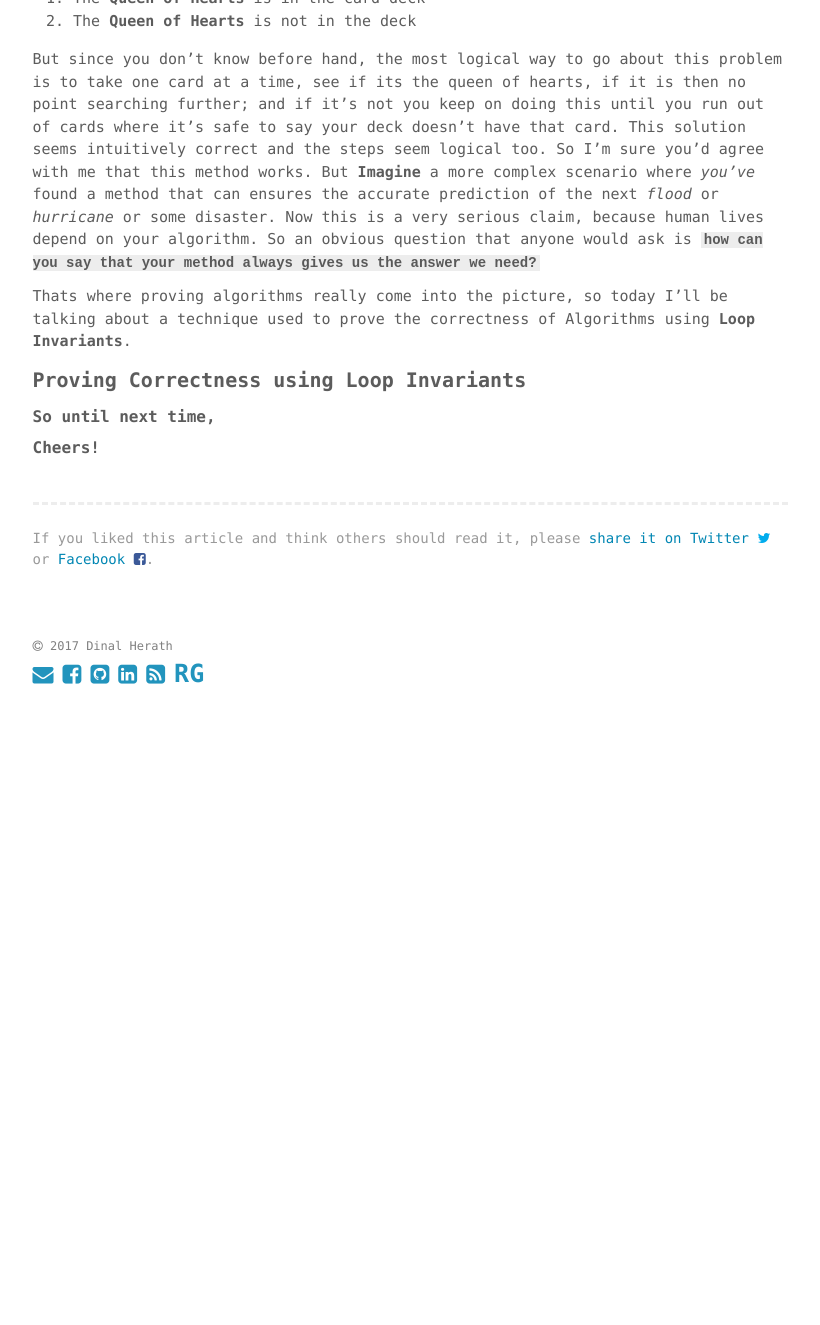
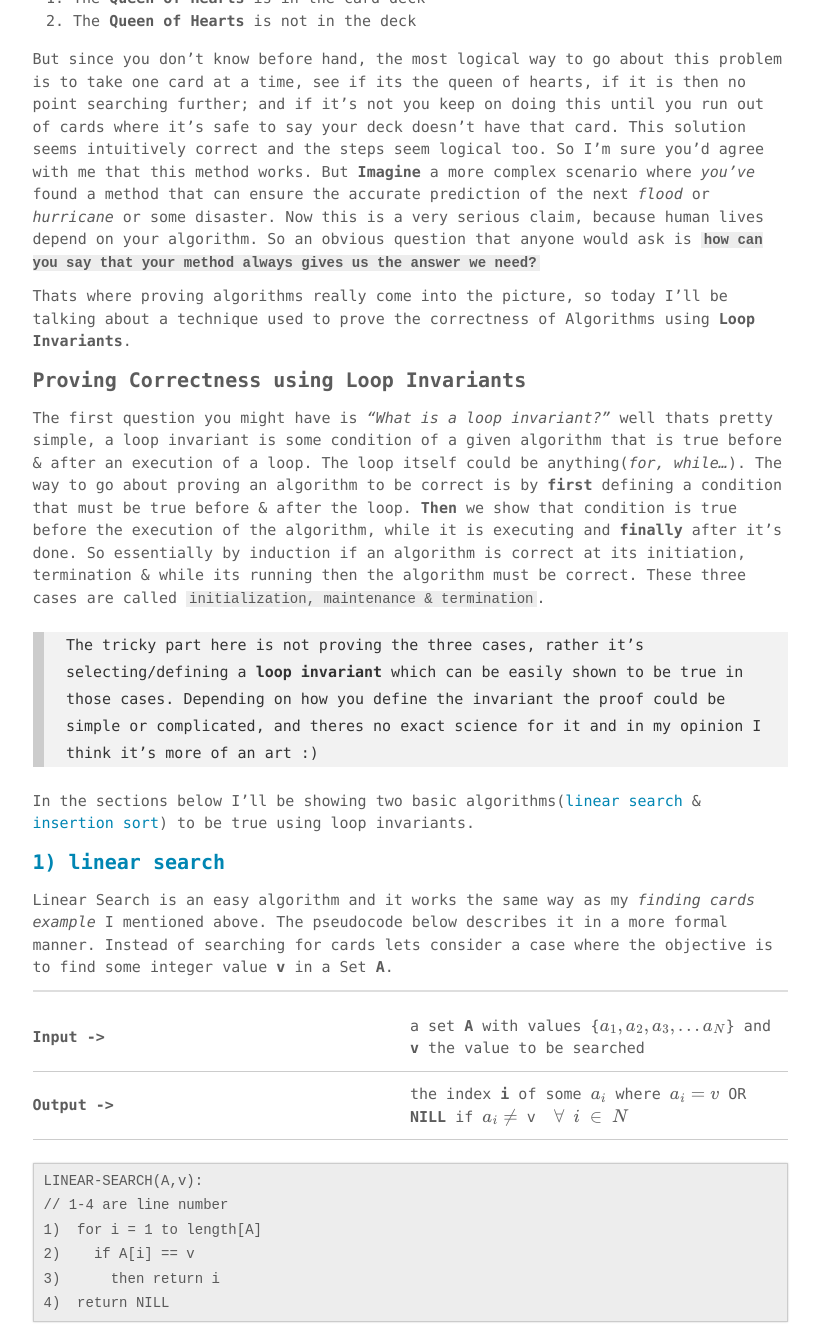
Before and after one commit to dherath/dherath.github.io, a Jekyll site: the page built from _posts/2017-10-01-Proving-Correctness-of-Algorithms.md, in a window 1280 px wide and 1400 px high, scrolled down 717 px, cut to the strip 75-1400 px from the top of the window. Shown: the whole strip, without its empty margins (230-1050 px from the left). Built offline with Jekyll 4.4.1, drawn with Linux system fonts in a browser that asks for light colours; formulas are drawn with MathJax 3; before the commit the page ends 1530 px from its top, so only the background shows below that; some of the changed text lies outside the part shown.

Commit message:
wrote more on algo post

`````diff
--- a/_posts/2017-10-01-Proving-Correctness-of-Algorithms.md
+++ b/_posts/2017-10-01-Proving-Correctness-of-Algorithms.md
@@ -3,7 +3,7 @@ layout: post
 title: "Proving correctness of Algorithms"
 comments: false
 description: "post 7"
-keywords: "Proving, proof, correctness, algorithms, linear search, merge sort, insertion sort"
+keywords: "Proving, proof, correctness, algorithms, linear search, insertion sort, loop invariants"
 ---
 ![queen-of-hearts](https://i.pinimg.com/736x/2d/3f/e5/2d3fe59c74315f74a05b371f67486701.jpg){: height="400px"}
 Hello Everyone !! Hope everything is great, the fall break is around the corner so I'll be getting couple of days off from homework, so I thought of writing something interesting I learned in the Algorithms course I'm taking this semester. Imagine you have a deck of cards(**which could be incomplete**) in your hand all shuffled together, and someone asks you to find the `Queen of hearts` in it. So how would you go about it... There are two scenarios,
@@ -11,12 +11,67 @@ Hello Everyone !! Hope everything is great, the fall break is around the corner
 1. The **Queen of Hearts** is in the card deck
 2. The **Queen of Hearts** is not in the deck
 
-But since you don't know before hand, the most logical way to go about this problem is to take one card at a time, see if its the queen of hearts, if it is then no point searching further; and if it's not you keep on doing this until you run out of cards where it's safe to say your deck doesn't have that card. This solution seems intuitively correct and the steps seem logical too. So I'm sure you'd agree with me that this method works. But **Imagine** a more complex scenario where _you've_ found a method that can ensures the accurate prediction of the next _flood_ or _hurricane_ or some disaster. Now this is a very serious claim, because human lives depend on your algorithm. So an obvious question that anyone would ask is **`how can you say that your method always gives us the answer we need?`**
+But since you don't know before hand, the most logical way to go about this problem is to take one card at a time, see if its the queen of hearts, if it is then no point searching further; and if it's not you keep on doing this until you run out of cards where it's safe to say your deck doesn't have that card. This solution seems intuitively correct and the steps seem logical too. So I'm sure you'd agree with me that this method works. But **Imagine** a more complex scenario where _you've_ found a method that can ensure the accurate prediction of the next _flood_ or _hurricane_ or some disaster. Now this is a very serious claim, because human lives depend on your algorithm. So an obvious question that anyone would ask is **`how can you say that your method always gives us the answer we need?`**
 
 Thats where proving algorithms really come into the picture, so today I'll be talking about a technique used to prove the correctness of Algorithms using **Loop Invariants**.
 
 #### Proving Correctness using Loop Invariants
 
+The first question you might have is _"What is a loop invariant?"_ well thats pretty simple, a loop invariant is some condition of a given algorithm that is true before & after an execution of a loop. The loop itself could be anything(_for, while..._). The way to go about proving an algorithm to be correct is by **first** defining a condition that must be true before & after the loop. **Then** we show that condition is true before the execution of the algorithm, while it is executing and **finally** after it's done.  So essentially by induction if an algorithm is correct at its initiation, termination & while its running then the algorithm must be correct. These three cases are called `initialization, maintenance & termination`.
+
+>The tricky part here is not proving the three cases, rather it's selecting/defining a **loop invariant** which can be easily shown to be true in those cases. Depending on how you define the invariant the proof could be simple or complicated, and theres no exact science for it and in my opinion I think it's more of an art :)
+
+In the sections below I'll be showing two basic algorithms(<a href="#ref1">linear search</a> & <a href="#ref2">insertion sort</a>) to be true using loop invariants.
+
+#### <a name="ref1">1) linear search</a>
+
+Linear Search is an easy algorithm and it works the same way as my _finding cards example_ I mentioned above. The pseudocode below describes it in a more formal manner. Instead of searching for cards lets consider a case where the objective is to find some integer value **v** in a Set **A**.
+
+---
+
+|**Input ->**|a set **A** with values {$$ a_1, a_2, a_3,... a_N $$} and **v** the value to be searched|
+|**Output ->**|the index **i** of some $$ a_i $$ where $$ a_i=v $$ OR **NILL** if $$ a_i \neq $$ v $$~~\forall~~ i~\in~N $$ |
+
+````
+LINEAR-SEARCH(A,v):
+// 1-4 are line number
+1)  for i = 1 to length[A]
+2)    if A[i] == v
+3)      then return i
+4)  return NILL
+````
+
+>**Loop Invariant:**
+At the start of each iteration of the for loop in line 1, the subset A[1 ... i-1] would not have the value 'v' in it.
+
+Based on this loop invariant the following three conditions can be shown to be true.
+
+---
+
+|**I. Initialization:**
+Before the first iteration of the loop the subset of A in question would be an empty set. Therefore 'v' would not be in it. Then the loop invariant holds true trivially|
+|**II. Maintenance:**
+Assuming the subset A[1 ... k-1] does not have the value v, from the comparison in line 2 the loop will transition from the $$ k^{th} $$ iteration to a $$ (k+1)^{th} $$ iteration only if v was not observed. (i.e : $$ A[k] \neq v $$) Therefore at the $$ (k+1)^{th} $$ iteration the subset A[1 ... k] wouldn't have v in it. Which indicates that the loop invariant holds true from a $$k^{th}$$ iteration to a $$(k+1)^{th}$$ iteration)|
+|**III. Termination:**
+At the end of the for loop i = length[A]+1 then the subset would be the complete set 'A' itself. At which point provided 'v' was not found the loop terminates and returns NILL indicating that 'v' is not present within the set 'A'|
+
+From these three conditions it's clear that our algorithm is correct and it aligns to our intuitive guess as to why our card searching approach works as well. Now off to a slightly more different problem _insertion sort_.
+
+#### <a name="ref2">2) insertion sort</a>
+
+Like any sorting algorithm, the objective of _insertion sort_ is to sort a given sequence of numbers in some order.(_For our example lets consider ascending_).In a nutshell _insertion sort_ works by taking some element in a set and then finding its desired location to be placed for the set to be sorted and then swapping elements until it's placed in that new location. This process occurs for the entirety of the set. If you are unfamiliar with insertion sort check this [video](https://www.youtube.com/watch?v=i-SKeOcBwko&t=47s){:target="blank"} for more reference.
+
+---
+
+|**Input ->**|a set **A** with a sequence of numbers {$$ a_1, a_2, a_3,... a_N $$} |
+|**Output ->**|a permutation **A$$^/$$** with a sequence of numbers {$$ a^/_1, a^/_2, a^/_3,... a^/_N $$} where $$ a^/_i \leq a^/_{i+1}~~\forall~~i~\in~N $$|
+
+````
+
+
+````
+
+
 
 
 ##### So until next time,
`````
Also changed, not shown: _posts/2017-07-23-image-pokemon.md (+2 -2 lines), 4 other files.
